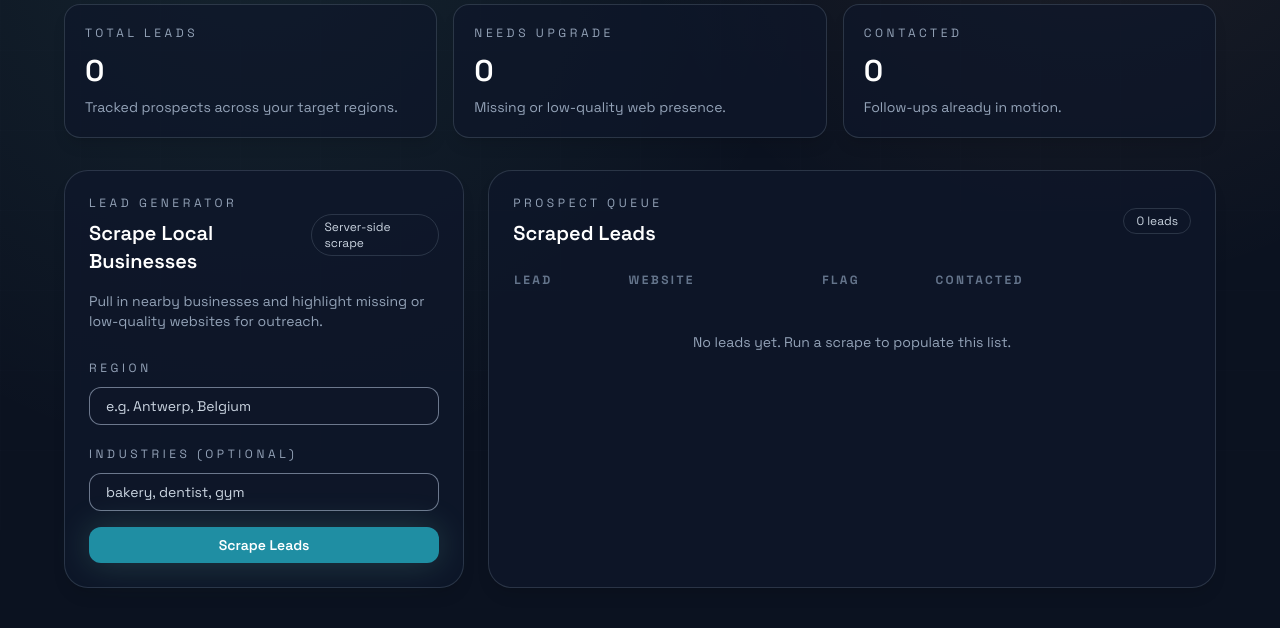
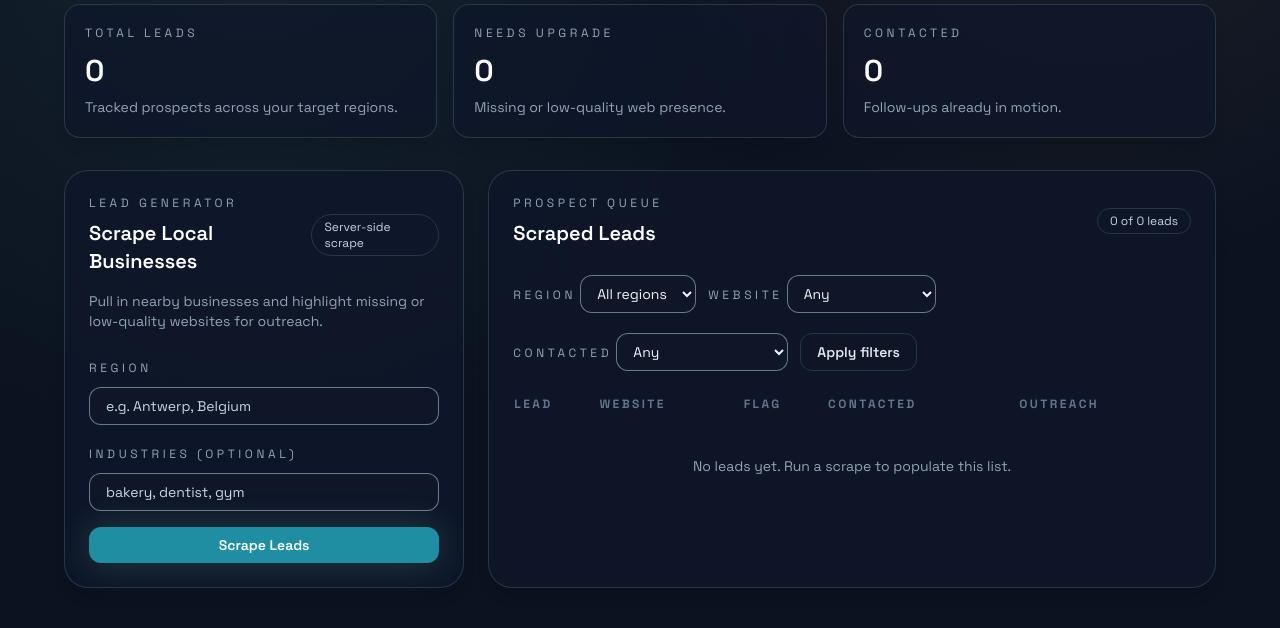
Before and after one commit to sqnder0/portfolio, a Flask app: page /dashboard/prospects in a window 1280 px wide. Shown: the part 270-898 px from the top of the page. Run offline with Flask 3, Linux system fonts and the light colour scheme; some libraries are stand-ins or nearby versions.

Commit message:
Add prospect filters and improve Dutch conversion copy
- Filter the prospects dashboard by region, website quality flag, and
  contacted status; preserve filters across the contacted-status toggle.
- Add a "Copy for AI research" button per lead that copies structured
  business info to the clipboard for pasting into a research/outreach
  chat.
- Render <html lang>, <title>, and meta description/keywords per
  active language instead of hardcoding English, for correct Dutch/
  French SEO and first impression.
- Fix missing diacritics and rework Dutch marketing copy (restored the
  40% conversion-rate stat in testimonials, tightened phrasing) for a
  more natural, trustworthy tone aimed at Belgian clients.
- Fix "My Toolkit" heading being hardcoded English in every language.
- Add .claude/launch.json for local preview.

Co-Authored-By: Claude Sonnet 5 <noreply@anthropic.com>

```diff
--- a/app.py
+++ b/app.py
@@ -470,17 +470,32 @@ def create_app():
             )
         return db, error_message
 
-    def _load_prospects(db):
+    def _load_prospects(db, region_filter="", flag_filter="", contacted_filter=""):
         with db.session() as session:
-            rows = (
-                session.query(Prospect)
-                .order_by(
-                    Prospect.contacted_status.asc(),
-                    Prospect.performance_flag.desc(),
-                    Prospect.name.asc(),
-                )
-                .all()
-            )
+            all_regions = [
+                r[0] for r in session.query(Prospect.region).distinct().order_by(Prospect.region.asc()).all()
+            ]
+
+            query = session.query(Prospect)
+            if region_filter:
+                query = query.filter(Prospect.region == region_filter)
+            if flag_filter == "needs_upgrade":
+                query = query.filter(Prospect.performance_flag.is_(True))
+            elif flag_filter == "looks_solid":
+                query = query.filter(Prospect.performance_flag.is_(False))
+            if contacted_filter == "contacted":
+                query = query.filter(Prospect.contacted_status.is_(True))
+            elif contacted_filter == "not_contacted":
+                query = query.filter(Prospect.contacted_status.is_(False))
+
+            rows = query.order_by(
+                Prospect.contacted_status.asc(),
+                Prospect.performance_flag.desc(),
+                Prospect.name.asc(),
+            ).all()
+
+            # Stats always reflect the full, unfiltered set so the summary cards stay stable.
+            all_rows = session.query(Prospect).all()
 
         leads = []
         for row in rows:
@@ -495,15 +510,12 @@ def create_app():
                 }
             )
 
-        total = len(leads)
-        flagged = sum(1 for lead in leads if lead["performance_flag"])
-        contacted = sum(1 for lead in leads if lead["contacted_status"])
         stats = {
-            "total": total,
-            "flagged": flagged,
-            "contacted": contacted,
+            "total": len(all_rows),
+            "flagged": sum(1 for r in all_rows if r.performance_flag),
+            "contacted": sum(1 for r in all_rows if r.contacted_status),
         }
-        return leads, stats
+        return leads, stats, all_regions
 
     def _load_clients(db):
         with db.session() as session:
@@ -544,13 +556,27 @@ def create_app():
         }
         return clients, summary
 
-    def render_prospects_dashboard(message="", error_message="", region="", keywords=""):
+    def render_prospects_dashboard(
+        message="",
+        error_message="",
+        region="",
+        keywords="",
+        filter_region="",
+        filter_flag="",
+        filter_contacted="",
+    ):
         db, db_error = _get_dashboard_db_or_error()
         leads = []
         stats = {"total": 0, "flagged": 0, "contacted": 0}
+        all_regions = []
 
         if db:
-            leads, stats = _load_prospects(db)
+            leads, stats, all_regions = _load_prospects(
+                db,
+                region_filter=filter_region,
+                flag_filter=filter_flag,
+                contacted_filter=filter_contacted,
+            )
 
         if db_error and not error_message:
             error_message = db_error
@@ -563,6 +589,10 @@ def create_app():
             stats=stats,
             region=region,
             keywords=keywords,
+            all_regions=all_regions,
+            filter_region=filter_region,
+            filter_flag=filter_flag,
+            filter_contacted=filter_contacted,
             message=message,
             error_message=error_message,
         )
@@ -1056,11 +1086,17 @@ def create_app():
         keywords = _normalize_text(request.args.get("keywords"), 200)
         message = (request.args.get("message") or "").strip()
         error_message = (request.args.get("error") or "").strip()
+        filter_region = _normalize_text(request.args.get("filter_region"), 120)
+        filter_flag = (request.args.get("filter_flag") or "").strip()
+        filter_contacted = (request.args.get("filter_contacted") or "").strip()
         return render_prospects_dashboard(
             message=message,
             error_message=error_message,
             region=region,
             keywords=keywords,
+            filter_region=filter_region,
+            filter_flag=filter_flag,
+            filter_contacted=filter_contacted,
         )
 
     @app.route("/dashboard/prospects/scrape", methods=["POST"])
@@ -1145,7 +1181,14 @@ def create_app():
             if prospect:
                 prospect.contacted_status = contacted
 
-        return redirect(url_for("prospects_dashboard"))
+        return redirect(
+            url_for(
+                "prospects_dashboard",
+                filter_region=request.form.get("filter_region", ""),
+                filter_flag=request.form.get("filter_flag", ""),
+                filter_contacted=request.form.get("filter_contacted", ""),
+            )
+        )
 
     @app.route("/dashboard/billing", methods=["GET"])
     @require_dashboard_auth
--- a/templates/dashboard_base.html
+++ b/templates/dashboard_base.html
@@ -115,5 +115,6 @@
             </main>
         </div>
     </div>
+    {% block scripts %}{% endblock %}
 </body>
 </html>
--- a/templates/dashboard_prospects.html
+++ b/templates/dashboard_prospects.html
@@ -69,8 +69,63 @@
                 <p class="text-xs uppercase tracking-[0.3em] text-slate-400">Prospect Queue</p>
                 <h2 class="mt-2 text-xl font-semibold text-white">Scraped Leads</h2>
             </div>
-            <span class="rounded-full border border-line px-3 py-1 text-xs text-slate-300">{{ stats.total }} leads</span>
+            <span class="rounded-full border border-line px-3 py-1 text-xs text-slate-300">{{ leads|length }} of {{ stats.total }} leads</span>
         </div>
+
+        <form class="mt-5 flex flex-wrap items-end gap-3" method="GET" action="/dashboard/prospects">
+            <div>
+                <label class="text-xs uppercase tracking-[0.3em] text-slate-400" for="filter_region">Region</label>
+                <select
+                    class="mt-2 rounded-xl border border-slate-400/70 bg-slate-900/80 px-3 py-2 text-sm text-slate-100 focus:border-accent focus:outline-none focus:ring-2 focus:ring-accent/40"
+                    id="filter_region"
+                    name="filter_region"
+                >
+                    <option value="" {% if not filter_region %}selected{% endif %}>All regions</option>
+                    {% for r in all_regions %}
+                    <option value="{{ r }}" {% if filter_region == r %}selected{% endif %}>{{ r }}</option>
+                    {% endfor %}
+                </select>
+            </div>
+            <div>
+                <label class="text-xs uppercase tracking-[0.3em] text-slate-400" for="filter_flag">Website</label>
+                <select
+                    class="mt-2 rounded-xl border border-slate-400/70 bg-slate-900/80 px-3 py-2 text-sm text-slate-100 focus:border-accent focus:outline-none focus:ring-2 focus:ring-accent/40"
+                    id="filter_flag"
+                    name="filter_flag"
+                >
+                    <option value="" {% if not filter_flag %}selected{% endif %}>Any</option>
+                    <option value="needs_upgrade" {% if filter_flag == "needs_upgrade" %}selected{% endif %}>Needs upgrade</option>
+                    <option value="looks_solid" {% if filter_flag == "looks_solid" %}selected{% endif %}>Looks solid</option>
+                </select>
+            </div>
+            <div>
+                <label class="text-xs uppercase tracking-[0.3em] text-slate-400" for="filter_contacted">Contacted</label>
+                <select
+                    class="mt-2 rounded-xl border border-slate-400/70 bg-slate-900/80 px-3 py-2 text-sm text-slate-100 focus:border-accent focus:outline-none focus:ring-2 focus:ring-accent/40"
+                    id="filter_contacted"
+                    name="filter_contacted"
+                >
+                    <option value="" {% if not filter_contacted %}selected{% endif %}>Any</option>
+                    <option value="not_contacted" {% if filter_contacted == "not_contacted" %}selected{% endif %}>Not yet contacted</option>
+                    <option value="contacted" {% if filter_contacted == "contacted" %}selected{% endif %}>Contacted</option>
+                </select>
+            </div>
+            <button
+                class="rounded-xl border border-line px-4 py-2 text-sm font-semibold text-slate-200 transition hover:border-accent hover:text-white"
+                type="submit"
+            >
+                Apply filters
+            </button>
+            {% if filter_region or filter_flag or filter_contacted %}
+            <a
+                class="text-xs text-slate-400 underline decoration-dotted hover:text-white"
+                href="/dashboard/prospects"
+            >
+                Clear
+            </a>
+            {% endif %}
+        </form>
+
         <div class="mt-6 overflow-x-auto">
             <table class="w-full min-w-[640px] text-left text-sm">
                 <thead class="text-xs uppercase tracking-[0.2em] text-slate-500">
@@ -79,6 +134,7 @@
                         <th class="pb-3">Website</th>
                         <th class="pb-3">Flag</th>
                         <th class="pb-3">Contacted</th>
+                        <th class="pb-3">Outreach</th>
                     </tr>
                 </thead>
                 <tbody class="divide-y divide-line text-slate-200">
@@ -117,6 +173,9 @@
                         <td class="py-4">
                             <form method="POST" action="/dashboard/prospects/{{ lead.id }}/contacted" class="space-y-2">
                                 <input type="hidden" name="csrf_token" value="{{ csrf_token() }}" />
+                                <input type="hidden" name="filter_region" value="{{ filter_region }}" />
+                                <input type="hidden" name="filter_flag" value="{{ filter_flag }}" />
+                                <input type="hidden" name="filter_contacted" value="{{ filter_contacted }}" />
                                 <label class="flex items-center gap-2 text-xs text-slate-300">
                                     <input
                                         type="checkbox"
@@ -135,11 +194,27 @@
                                 </button>
                             </form>
                         </td>
+                        <td class="py-4">
+                            <button
+                                type="button"
+                                class="copy-lead-btn rounded-lg border border-line px-3 py-1 text-xs text-slate-300 transition hover:border-accent hover:text-white"
+                                data-name="{{ lead.name }}"
+                                data-region="{{ lead.region }}"
+                                data-website="{{ lead.website }}"
+                                data-flag="{{ 'Needs upgrade' if lead.performance_flag else 'Looks solid' }}"
+                            >
+                                Copy for AI research
+                            </button>
+                        </td>
                     </tr>
                     {% else %}
                     <tr>
-                        <td colspan="4" class="py-8 text-center text-sm text-slate-400">
+                        <td colspan="5" class="py-8 text-center text-sm text-slate-400">
+                            {% if stats.total %}
+                            No leads match these filters.
+                            {% else %}
                             No leads yet. Run a scrape to populate this list.
+                            {% endif %}
                         </td>
                     </tr>
                     {% endfor %}
@@ -149,3 +224,28 @@
     </div>
 </section>
 {% endblock %}
+
+{% block scripts %}
+<script>
+document.addEventListener("click", function (event) {
+    const btn = event.target.closest(".copy-lead-btn");
+    if (!btn) return;
+
+    const lines = [
+        "Business: " + (btn.dataset.name || ""),
+        "Region: " + (btn.dataset.region || ""),
+        "Website: " + (btn.dataset.website || "None listed"),
+        "Site assessment: " + (btn.dataset.flag || ""),
+    ];
+    const text = lines.join("\n");
+
+    navigator.clipboard.writeText(text).then(function () {
+        const original = btn.textContent;
+        btn.textContent = "Copied!";
+        setTimeout(function () {
+            btn.textContent = original;
+        }, 1500);
+    });
+});
+</script>
+{% endblock %}
```
Also changed, not shown: static/index-v2.js (+36 -30 lines), templates/index.html (+5 -5 lines), translations.json (+15 -0 lines), .claude/launch.json (added).
